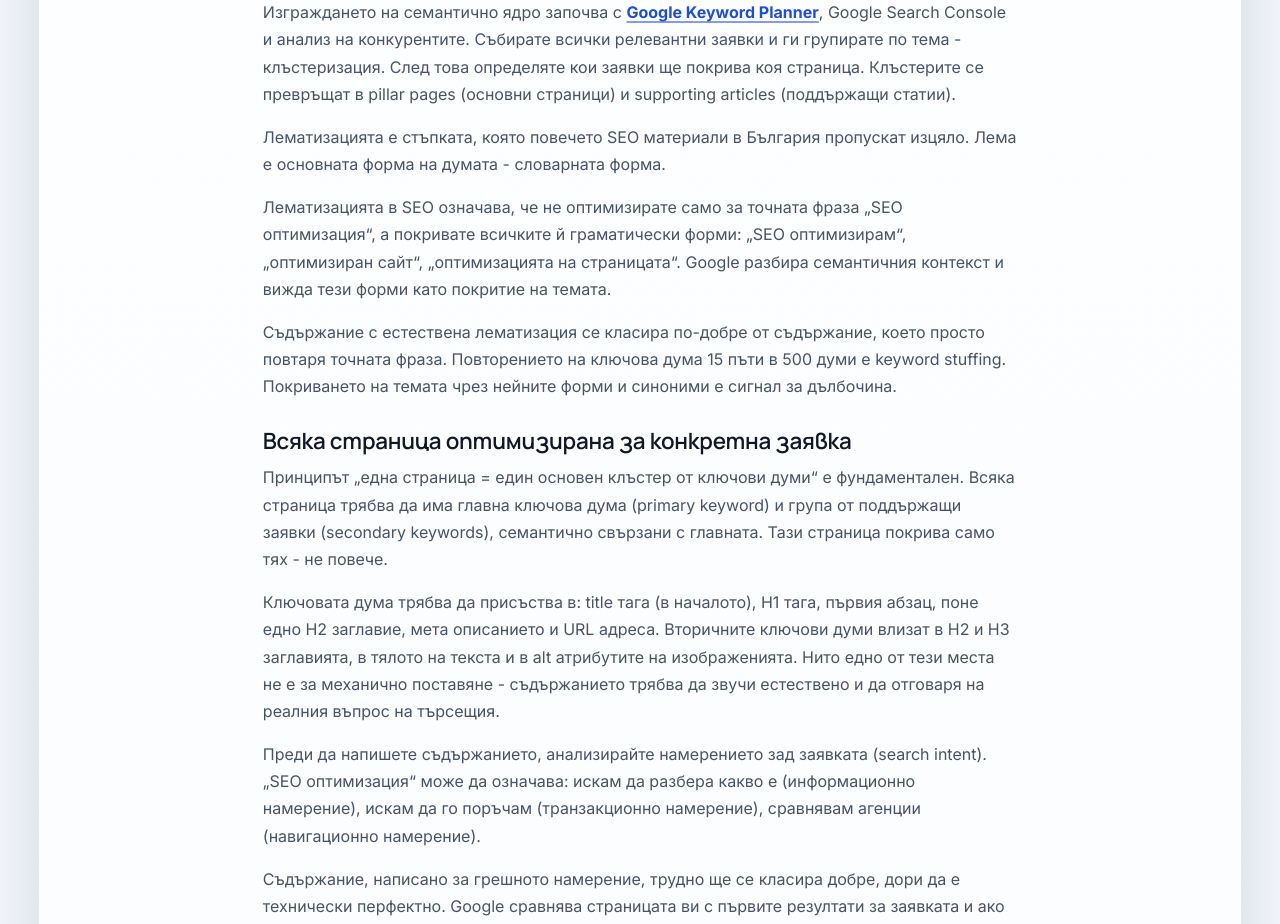
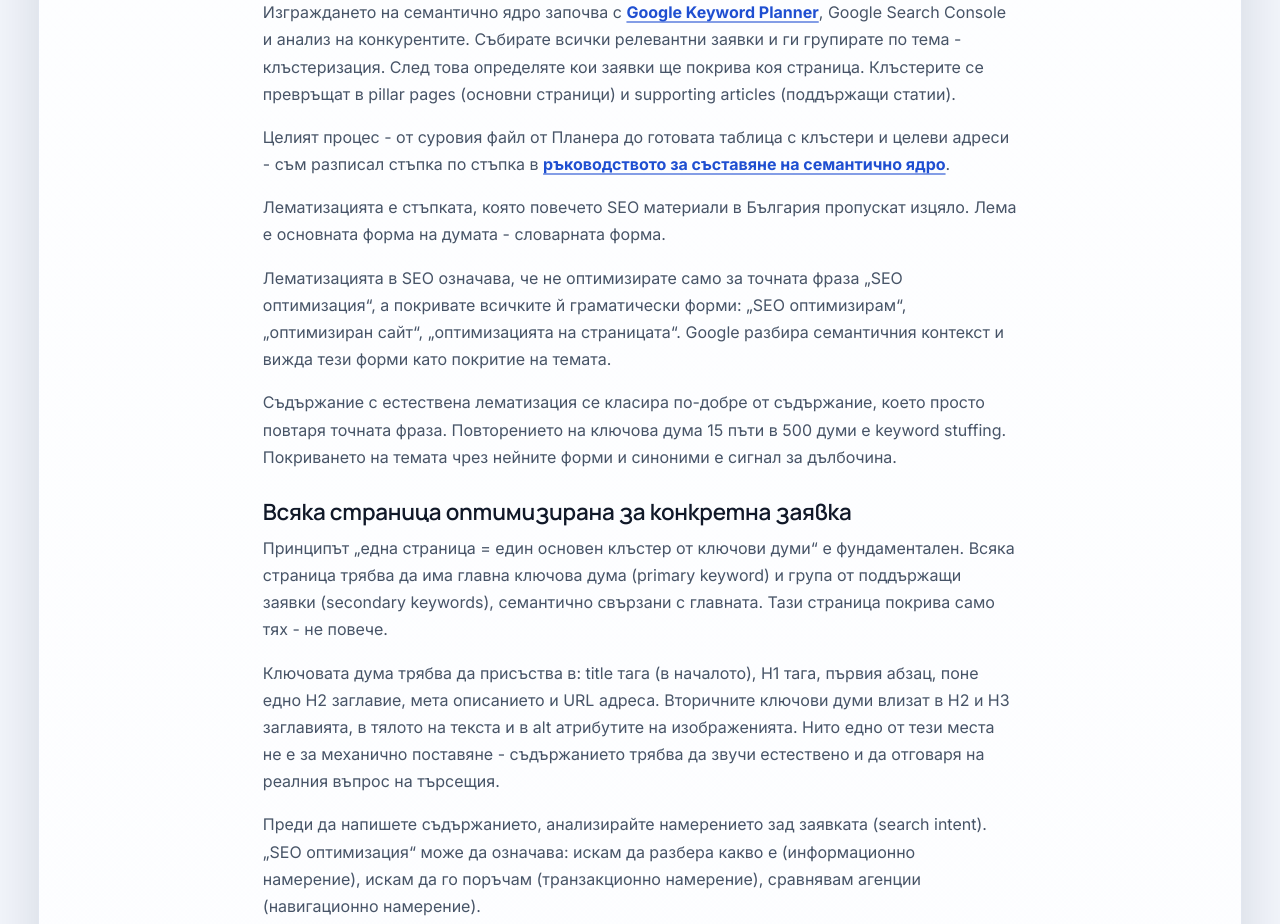
Before and after one commit to inweblife/inweblife, a Next.js app: page /seo-optimizaciya-na-ueb-sait in a window 1280 px wide. Shown: the part 4980-5904 px from the top of the page. Built offline with nearby package versions, Linux system fonts and the light colour scheme; no server answers.

Commit message:
some changes

```diff
--- a/pages/kak-raboti-seo.js
+++ b/pages/kak-raboti-seo.js
@@ -175,7 +175,11 @@ const KakRabotiSeo = () => {
               <Link href="/seo-slug-kanibalizaciya">
                 <strong>seo slug канибализация</strong>
               </Link>
-              .
+              . Превенцията започва много по-рано - с{" "}
+              <Link href="/semantichno-yadro">
+                <strong>изграждане на семантично ядро от ключови думи</strong>
+              </Link>
+              , което определя предварително кой адрес отговаря на коя заявка.
             </p>
             <p>
               Индексирането не е автоматично. Google решава кои страници да индексира и кои да
--- a/pages/seo-optimizaciya-na-ueb-sait.js
+++ b/pages/seo-optimizaciya-na-ueb-sait.js
@@ -339,6 +339,14 @@ const SeoOptimizaciya = () => {
               заявки и ги групирате по тема - клъстеризация. След това определяте кои заявки
               ще покрива коя страница. Клъстерите се превръщат в pillar pages (основни страници) и
               supporting articles (поддържащи статии).
+            </p>
+            <p>
+              Целият процес - от суровия файл от Планера до готовата таблица с клъстери и
+              целеви адреси - съм разписал стъпка по стъпка в{" "}
+              <Link href="/semantichno-yadro">
+                <strong>ръководството за съставяне на семантично ядро</strong>
+              </Link>
+              .
             </p>
             <p>
               Лематизацията е стъпката, която повечето SEO материали в България пропускат изцяло.
```
Also changed, not shown: pages/seo-slug-kanibalizaciya.js (+8 -0 lines).
